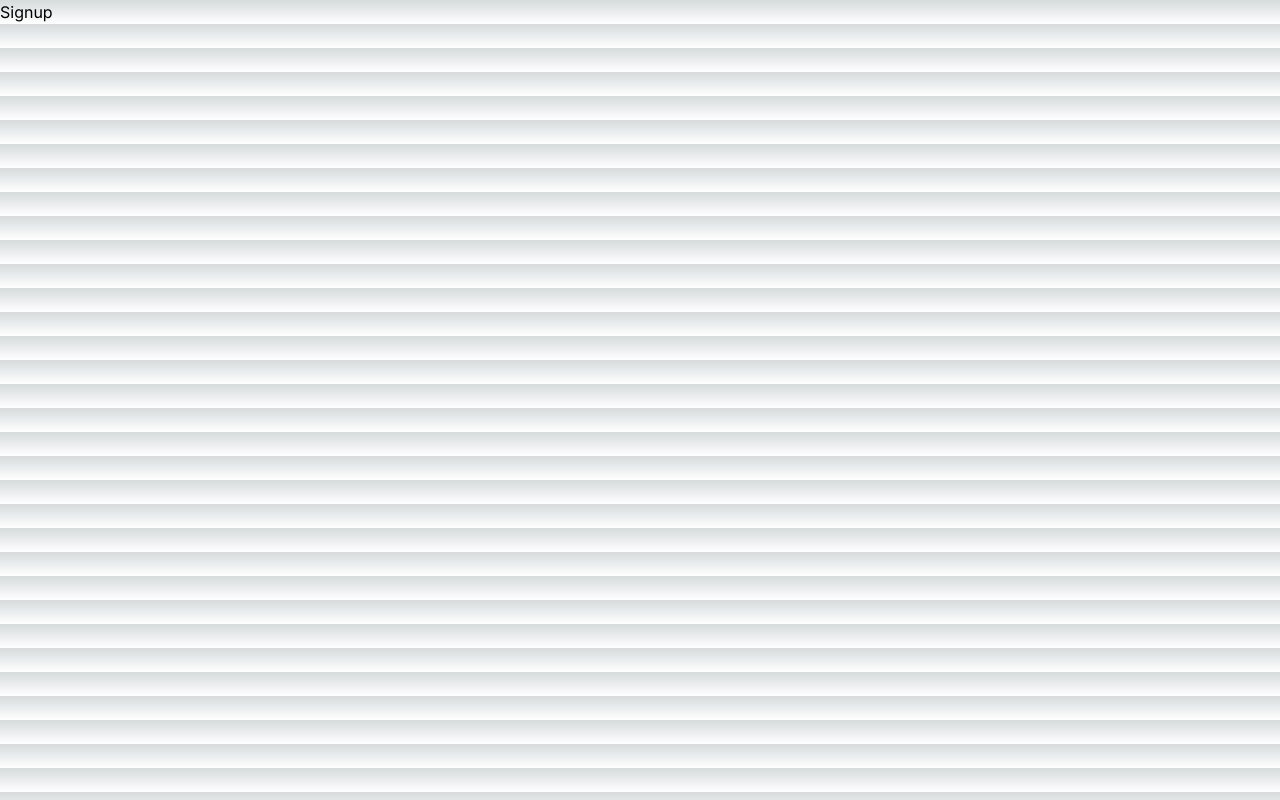
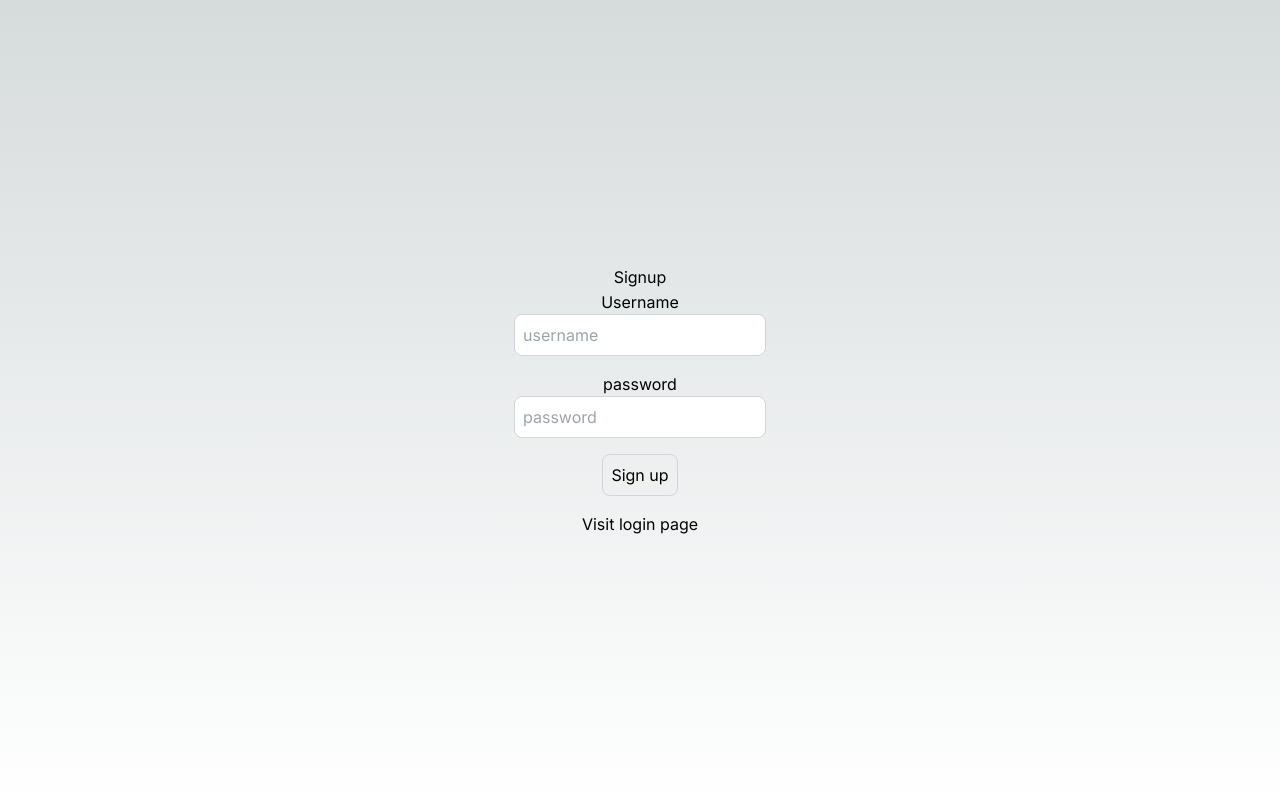
Before and after one commit to MTouthang/next-auth-app, a Next.js app: page /signup in a window 1280 px wide. Built offline with nearby package versions, Linux system fonts and the light colour scheme.

Commit message:
added user login and template add

```diff
--- a/src/app/login/page.tsx
+++ b/src/app/login/page.tsx
@@ -1,7 +1,46 @@
+"use client"
+import Link from "next/link"
+import React from "react"
 export default function LoginPage(){
+
+  const [user, setUser] = React.useState({
+    email: "",
+    password: "",
+    username: "",
+
+
+  })
+  const onLogin = async () =>{
+
+  }
+
   return (
-    <div>
-      <h1> Login</h1>
-    </div>
+    <div className="flex flex-col items-center justify-center min-h-screen py-2">
+        <h1>Login</h1>
+        <hr />
+
+        <label htmlFor="email">email</label>
+        <input
+        className="p-2 border border-gray-300 rounded-lg mb-4 focus:outline-none focus:border-gray-600 text-black"
+            id="email"
+            type="text"
+            value={user.email}
+            onChange={(e) => setUser({...user, email: e.target.value})}
+            placeholder="email"
+            />
+        <label htmlFor="password">password</label>
+        <input
+        className="p-2 border border-gray-300 rounded-lg mb-4 focus:outline-none focus:border-gray-600 text-black"
+            id="password"
+            type="password"
+            value={user.password}
+            onChange={(e) => setUser({...user, password: e.target.value})}
+            placeholder="password"
+            />
+            <button
+            onClick={onLogin}
+            className="p-2 border border-gray-300 rounded-lg mb-4 focus:outline-none focus:border-gray-600">Login here</button>
+            <Link href="/signup">Visit Signup page</Link>
+        </div>
   )
 }
--- a/src/app/signup/page.tsx
+++ b/src/app/signup/page.tsx
@@ -1,7 +1,51 @@
+"use client"
+import Link from "next/link"
+import React from "react"
+import  {useRouter} from "next/navigation"
+import  { axios } from 'axios'
+
 export default function SignupPage() {
+
+  const [user, setUser] = React.useState({
+    email: "",
+    password: "",
+    username: "",
+
+
+  })
+
+  const onSignup = async() => {
+
+  }
+
   return (
-    <div>
-      <h1> Signup</h1>
-    </div>
+   <div className="flex flex-col items-center justify-center min-h-screen py-2">
+    <h1> Signup </h1>
+    <hr />
+
+    <label htmlFor=" Username"> Username </label>
+    <input
+      type="text"
+      id="username"
+      value = {user.username}
+      onChange={(e) => setUser({...user, username: e.target.value})}
+      placeholder="username"
+      className="p-2 border border-gray-300 rounded-lg mb-4 focus:outline-none focus:border-gray-600 text-black"
+    />
+
+<label htmlFor="password">password</label>
+        <input
+        className="p-2 border border-gray-300 rounded-lg mb-4 focus:outline-none focus:border-gray-600 text-black"
+            id="password"
+            type="password"
+            value={user.password}
+            onChange={(e) => setUser({...user, password: e.target.value})}
+            placeholder="password"
+            />
+  <button
+            onClick={onSignup}
+            className="p-2 border border-gray-300 rounded-lg mb-4 focus:outline-none focus:border-gray-600">Sign up </button>
+            <Link href="/login">Visit login page</Link>
+   </div>
   )
 }
```
